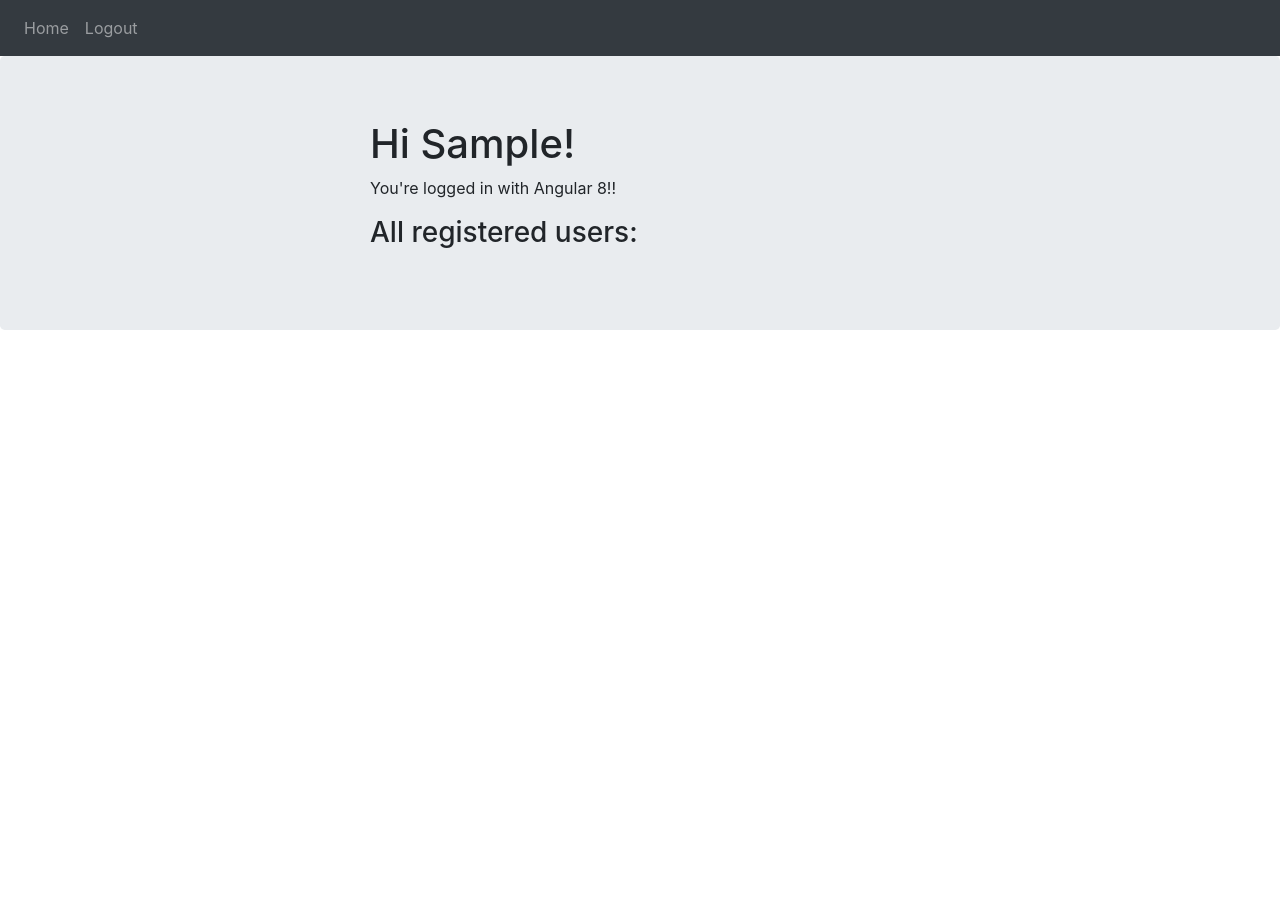
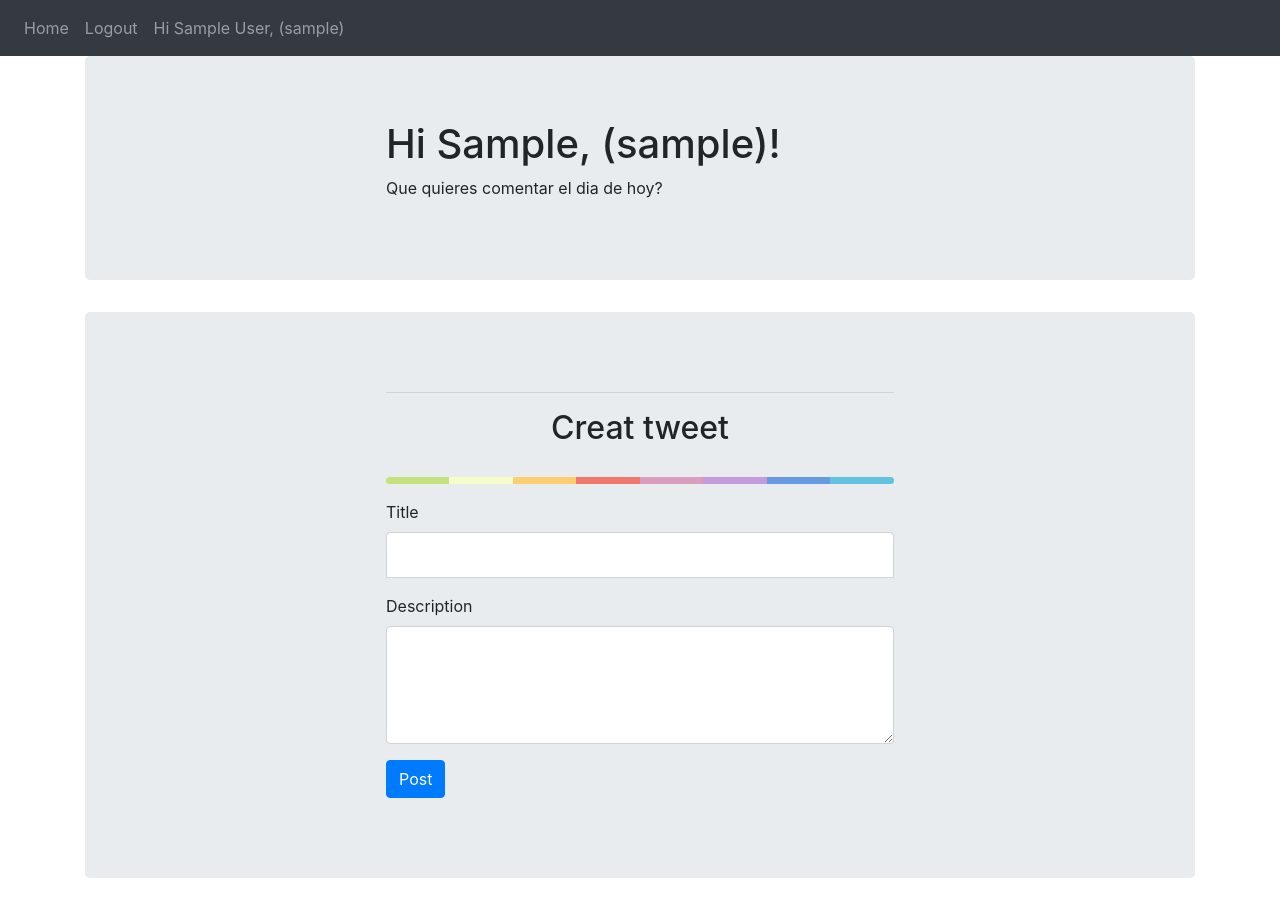
Before and after one commit to JuanGQCadavid/ST0263-Twitter, an Angular app in the folder front-end/maybe/: page / in a window 1280 px wide. Before the commit the page ends 800 px from the top, so only its background shows below. Built offline with nearby package versions, Linux system fonts and the light colour scheme; sample sign-in values are in the browser's storage.

Commit message:
Creating tweet working, front end

```diff
--- a/front-end/maybe/src/app/app.component.html
+++ b/front-end/maybe/src/app/app.component.html
@@ -3,19 +3,15 @@
   <div class="navbar-nav">
       <a class="nav-item nav-link" routerLink="/">Home</a>
       <a class="nav-item nav-link" (click)="logout()">Logout</a>
+      <a class="nav-item nav-link" >Hi {{currentUser.firstName}} {{currentUser.lastName}}, ({{currentUser.username}})</a>
   </div>
 </nav>
 
 <!-- main app container -->
-<div class="jumbotron">
-  <div class="container">
-      <div class="row">
-          <div class="col-sm-6 offset-sm-3">
-              <alert></alert>
-              <router-outlet></router-outlet>
-          </div>
-      </div>
-  </div>
+
+<div class="container">
+    <alert></alert>
+    <router-outlet></router-outlet>
 </div>
 
 <!-- credits -->
--- a/front-end/maybe/src/app/app.module.ts
+++ b/front-end/maybe/src/app/app.module.ts
@@ -13,10 +13,13 @@ import { fakeBackendProvider } from './helpers/fake-backend';
 
 import { JwtInterceptor } from './helpers/jwt.interceptor';
 import { ErrorInterceptor } from './helpers/error.interceptor';
+
 import { HomeComponent } from './home/home.component';
 import { LoginComponent } from './login/login.component';
 import { RegisterComponent } from './register/register.component';
 import { AlertComponent } from './components/alert.component';
+
+import { TweetCreatorComponent } from './tweetCreator/tweet-creator.component'
 
 @NgModule({
   imports: [
@@ -30,7 +33,8 @@ import { AlertComponent } from './components/alert.component';
       HomeComponent,
       LoginComponent,
       RegisterComponent,
-      AlertComponent
+      AlertComponent,
+      TweetCreatorComponent
   ],
   providers: [
       { provide: HTTP_INTERCEPTORS, useClass: JwtInterceptor, multi: true },
--- a/front-end/maybe/src/app/home/home.component.html
+++ b/front-end/maybe/src/app/home/home.component.html
@@ -1,6 +1,19 @@
-<h1>Hi {{currentUser.firstName}}!</h1>
-<p>You're logged in with Angular 8!!</p>
-<h3>All registered users:</h3>
-<ul>
 
-</ul>
+
+<div class="jumbotron">
+    <div class="row">
+        <div class="col-sm-6 offset-sm-3">
+            <h1>Hi {{currentUser.firstName}}, ({{currentUser.username}})!</h1>
+            <p>Que quieres comentar el dia de hoy?</p>
+        </div>
+    </div>
+</div>
+
+
+<div class="jumbotron">
+        <div class="row">
+            <div class="col-sm-6 offset-sm-3">
+                <tweet-creator></tweet-creator>
+            </div>
+        </div>
+    </div>
--- /dev/null
+++ b/front-end/maybe/src/app/models/Tweet.ts
@@ -0,0 +1,14 @@
+export interface ITweet{
+    title: string;
+    username: string;
+    body: string;
+    tags: string [];
+    date: string;
+    comments: [
+        {
+            username: String;
+            body: String;
+            date: String;
+        }
+    ]
+}
--- /dev/null
+++ b/front-end/maybe/src/app/services/tweet.service.ts
@@ -0,0 +1,21 @@
+import { Injectable } from "@angular/core";
+import { HttpClient} from '@angular/common/http';
+
+import { ITweet } from "../models/Tweet";
+@Injectable({
+    providedIn: 'root'
+})
+export class TweetService{
+    private apiUrl: String = 'http://localhost:5000';
+
+    constructor(private http: HttpClient){ }
+
+    getAll(){
+        return this.http.get<ITweet[]>(`${this.apiUrl}/tweets`)
+    }
+
+    creatTweet(tweet: ITweet){
+        return this.http.post(`${this.apiUrl}/tweets/save`, tweet)
+
+    }
+}
--- /dev/null
+++ b/front-end/maybe/src/app/tweetCreator/tweet-creator.component.css
@@ -0,0 +1,41 @@
+.form-signin {
+    padding: 30px 38px 66px;
+    margin: 0 auto;
+    background-color: #eee;
+    border: 3px dotted rgba(0,0,0,0.1);
+    }
+
+  .form-signin-heading {
+    text-align:center;
+    margin-bottom: 30px;
+  }
+
+  .form-control {
+    position: relative;
+    font-size: 16px;
+    height: auto;
+    padding: 10px;
+  }
+
+  input[type="text"] {
+    margin-bottom: 0px;
+    border-bottom-left-radius: 0;
+    border-bottom-right-radius: 0;
+  }
+
+  input[type="password"] {
+    margin-bottom: 20px;
+    border-top-left-radius: 0;
+    border-top-right-radius: 0;
+  }
+
+  .colorgraph {
+    height: 7px;
+    border-top: 0;
+    background: #c4e17f;
+    border-radius: 5px;
+    background-image: -webkit-linear-gradient(left, #c4e17f, #c4e17f 12.5%, #f7fdca 12.5%, #f7fdca 25%, #fecf71 25%, #fecf71 37.5%, #f0776c 37.5%, #f0776c 50%, #db9dbe 50%, #db9dbe 62.5%, #c49cde 62.5%, #c49cde 75%, #669ae1 75%, #669ae1 87.5%, #62c2e4 87.5%, #62c2e4);
+    background-image: -moz-linear-gradient(left, #c4e17f, #c4e17f 12.5%, #f7fdca 12.5%, #f7fdca 25%, #fecf71 25%, #fecf71 37.5%, #f0776c 37.5%, #f0776c 50%, #db9dbe 50%, #db9dbe 62.5%, #c49cde 62.5%, #c49cde 75%, #669ae1 75%, #669ae1 87.5%, #62c2e4 87.5%, #62c2e4);
+    background-image: -o-linear-gradient(left, #c4e17f, #c4e17f 12.5%, #f7fdca 12.5%, #f7fdca 25%, #fecf71 25%, #fecf71 37.5%, #f0776c 37.5%, #f0776c 50%, #db9dbe 50%, #db9dbe 62.5%, #c49cde 62.5%, #c49cde 75%, #669ae1 75%, #669ae1 87.5%, #62c2e4 87.5%, #62c2e4);
+    background-image: linear-gradient(to right, #c4e17f, #c4e17f 12.5%, #f7fdca 12.5%, #f7fdca 25%, #fecf71 25%, #fecf71 37.5%, #f0776c 37.5%, #f0776c 50%, #db9dbe 50%, #db9dbe 62.5%, #c49cde 62.5%, #c49cde 75%, #669ae1 75%, #669ae1 87.5%, #62c2e4 87.5%, #62c2e4);
+  }
--- /dev/null
+++ b/front-end/maybe/src/app/tweetCreator/tweet-creator.component.html
@@ -0,0 +1,37 @@
+<hr />
+
+  <form (ngSubmit)="onSubmit()" [formGroup]="tweetForm">
+      <h2 class="form-signin-heading">Creat tweet</h2>
+      <hr class="colorgraph">
+
+      <div class="form-group">
+        <label for="title"> Title </label>
+        <input type="text" formControlName="title" class="form-control"
+          [ngClass]="{ 'is-invalid': submitted && f.title.errors}">
+
+          <div *ngIf="submitted && f.title.errors" class="invalid-feedback">
+              <div *ngIf="f.title.errors.required">Title is required</div>
+          </div>
+
+      </div>
+
+      <div class="form-group">
+        <label for="body">Description</label>
+        <textarea rows="4" cols="100" class="form-control"
+          [ngClass]="{ 'is-invalid': submitted && f.body.errors }"
+          formControlName="body"></textarea>
+
+        <div *ngIf="submitted && f.body.errors" class="invalid-feedback">
+            <div *ngIf="f.body.errors.required">Body is required</div>
+        </div>
+      </div>
+
+      <div class="form-group">
+        <button [disabled]="loading" class="btn btn-primary">
+            <span *ngIf="loading" class="spinner-border spinner-border-sm mr-1"></span>
+            Post
+        </button>
+      </div>
+
+
+  </form>
--- /dev/null
+++ b/front-end/maybe/src/app/tweetCreator/tweet-creator.component.ts
@@ -0,0 +1,85 @@
+import { Component, OnInit } from '@angular/core';
+import { FormBuilder, FormGroup, Validators, Form } from '@angular/forms';
+import { first } from 'rxjs/operators'
+
+import { DatePipe } from '@angular/common';
+
+import { AlertService } from '../services/alert.service';
+import { TweetService } from '../services/tweet.service';
+import { AuthenticationService } from '../services/authentication.service'
+
+import { User } from '../models/User'
+import { ITweet } from '../models/Tweet'
+
+import { Router } from '@angular/router';
+
+@Component({
+    selector: 'tweet-creator',
+    templateUrl: 'tweet-creator.component.html',
+    styleUrls: ['tweet-creator.component.css'],
+    providers: [DatePipe]
+})
+export class TweetCreatorComponent implements OnInit {
+    currentUser: User;
+    tweetForm: FormGroup;
+    loading = false;
+    submitted = false;
+    myDate = new Date();
+
+    constructor(private authenticationService: AuthenticationService,
+                private tweetService: TweetService,
+                private formBuilder: FormBuilder,
+                private alertService: AlertService,
+                private datePipe: DatePipe,
+                private router: Router
+                ){
+                    this.currentUser = this.authenticationService.currentUserValue;
+                }
+
+
+    ngOnInit(){
+        this.tweetForm = this.formBuilder.group({
+            title: ['', Validators.required],
+            body: ['', Validators.required]
+        });
+
+    }
+    // convenience getter for easy access to form fields
+    get f() { return this.tweetForm.controls; }
+
+    onSubmit(){
+        this.submitted = true;
+
+        this.alertService.clear();
+
+        // stop here if form is invalid
+        if(this.tweetForm.invalid){
+            return;
+        }
+
+        this.loading = true;
+
+        var newTweet: ITweet = this.tweetForm.value;
+        newTweet['username'] = this.currentUser['username']
+        newTweet['date'] = this.datePipe.transform(this.myDate, 'full')
+
+        this.tweetService.creatTweet(newTweet)
+            .pipe(first())
+            .subscribe(
+                data =>{
+                    if(data['status'] == 'err'){
+                        this.alertService.error(data['err'], true)
+                        this.loading = false;
+                    }
+                    else{
+                        this.alertService.success(data['done'], true);
+                        this.loading = false;
+                        this.router.navigate(['/']);
+                    }
+                },
+                error => {
+                    this.alertService.error(error);
+                    this.loading = false;
+                });
+    }
+}
```
